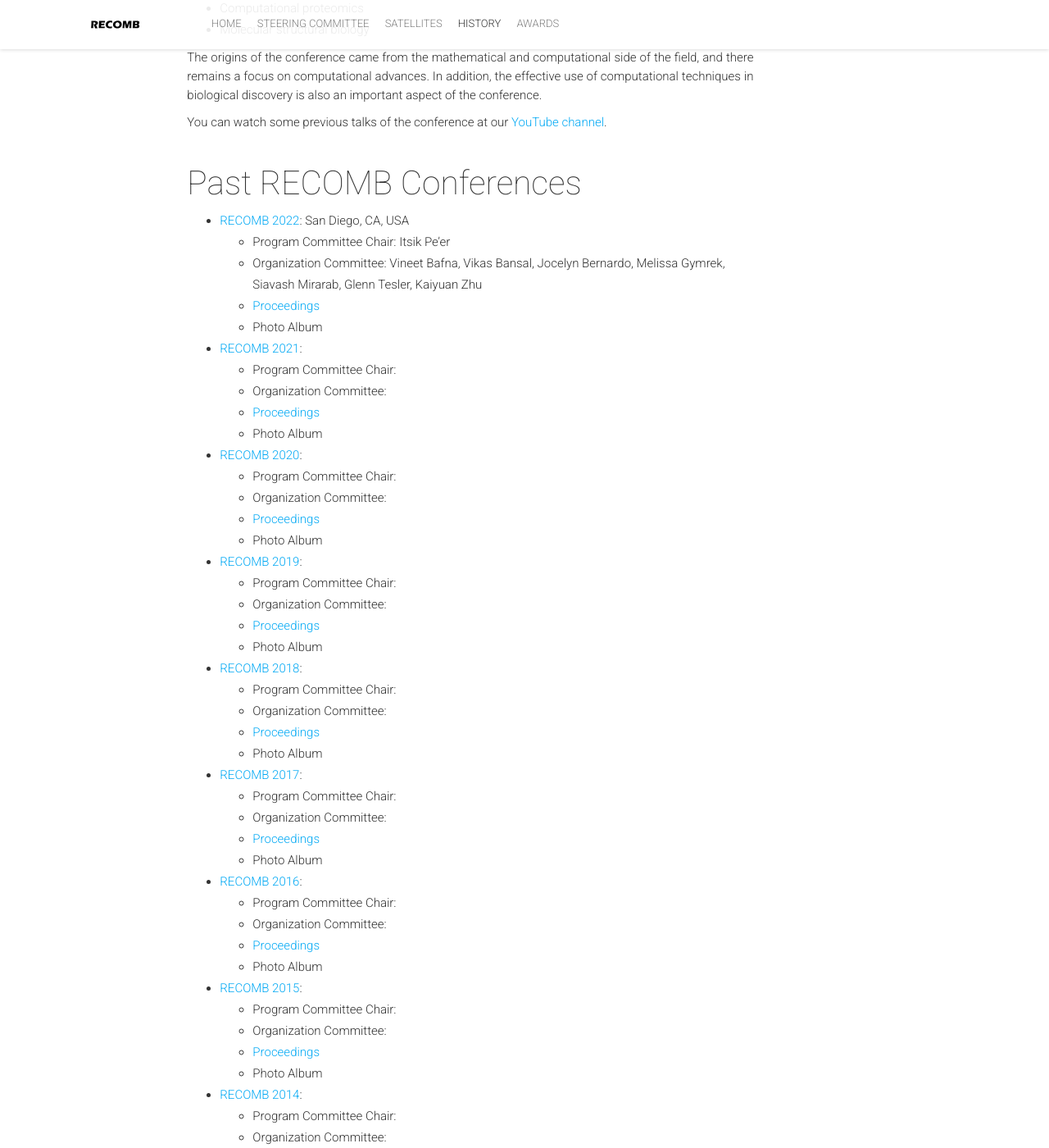
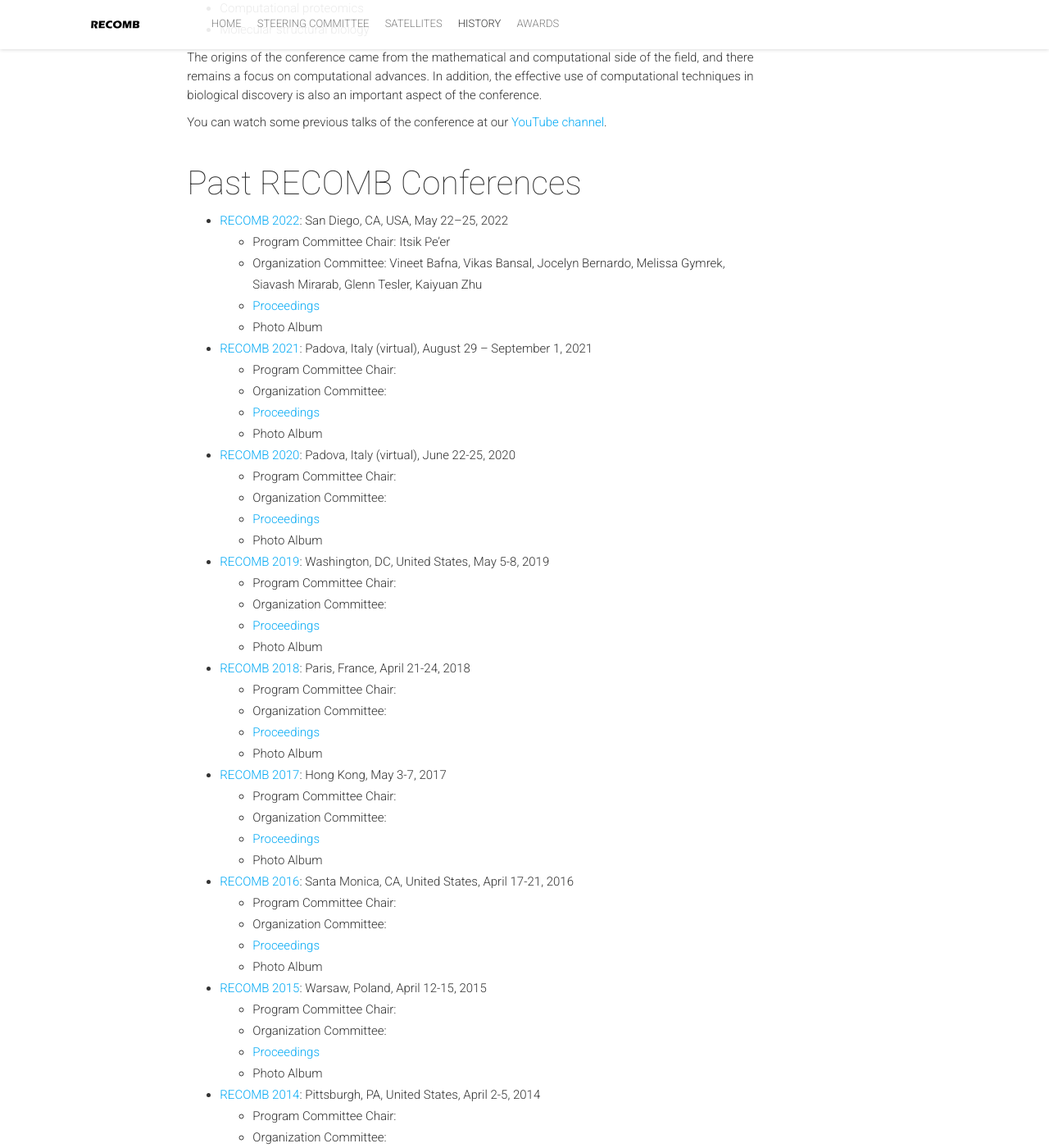
Before and after one commit to recomb-conference/recomb-conference.github.io, a Jekyll site: the page built from history.md, in a window 1280 px wide and 1400 px high, scrolled down 811 px. Shown: the whole window at 82% size. Built offline with Jekyll 4.4.1, drawn with Linux system fonts in a browser that asks for light colours; nearby versions of some CDN libraries; comment, search, counter and statistics services are not loaded; some of the changed text lies outside the part shown.

Commit message:
history2

```diff
--- a/history.md
+++ b/history.md
@@ -27,57 +27,57 @@ You can watch some previous talks of the conference at our [YouTube channel](htt
 
 #### Past RECOMB Conferences
 
- - [RECOMB 2022](https://www.recomb2022.net): San Diego, CA, USA
+ - [RECOMB 2022](https://www.recomb2022.net): San Diego, CA, USA, May 22–25, 2022
    - Program Committee Chair: Itsik Pe'er
    - Organization Committee: Vineet Bafna, Vikas Bansal, Jocelyn Bernardo, Melissa Gymrek, Siavash Mirarab, Glenn Tesler, Kaiyuan Zhu
    - [Proceedings](https://link.springer.com/book/10.1007/978-3-031-04749-7)
    - Photo Album
- - [RECOMB 2021]():
+ - [RECOMB 2021](): Padova, Italy (virtual), August 29 – September 1, 2021
    - Program Committee Chair:
    - Organization Committee:
    - [Proceedings]()
    - Photo Album
- - [RECOMB 2020]():
+ - [RECOMB 2020](): Padova, Italy (virtual), June 22-25, 2020
    - Program Committee Chair:
    - Organization Committee:
    - [Proceedings]()
    - Photo Album
- - [RECOMB 2019]():
+ - [RECOMB 2019](): Washington, DC, United States, May 5-8, 2019
    - Program Committee Chair:
    - Organization Committee:
    - [Proceedings]()
    - Photo Album
- - [RECOMB 2018]():
+ - [RECOMB 2018](): Paris, France, April 21-24, 2018
    - Program Committee Chair:
    - Organization Committee:
    - [Proceedings]()
    - Photo Album
- - [RECOMB 2017]():
+ - [RECOMB 2017](): Hong Kong, May 3-7, 2017
    - Program Committee Chair:
    - Organization Committee:
    - [Proceedings]()
    - Photo Album
- - [RECOMB 2016]():
+ - [RECOMB 2016](): Santa Monica, CA, United States, April 17-21, 2016
    - Program Committee Chair:
    - Organization Committee:
    - [Proceedings]()
    - Photo Album
- - [RECOMB 2015]():
+ - [RECOMB 2015](): Warsaw, Poland, April 12-15, 2015
    - Program Committee Chair:
    - Organization Committee:
    - [Proceedings]()
    - Photo Album
- - [RECOMB 2014]():
+ - [RECOMB 2014](): Pittsburgh, PA, United States, April 2-5, 2014
    - Program Committee Chair:
    - Organization Committee:
    - [Proceedings]()
    - Photo Album
- - [RECOMB 2013]():
+ - [RECOMB 2013](): Beijing, China, April 7-10, 2013
    - Program Committee Chair:
    - Organization Committee:
    - [Proceedings]()
    - Photo Album
- - [RECOMB 2012]():
+ - [RECOMB 2012](): Barcelona, Spain, April 21-24, 2012
    - Program Committee Chair:
    - Organization Committee:
    - [Proceedings]()
```
